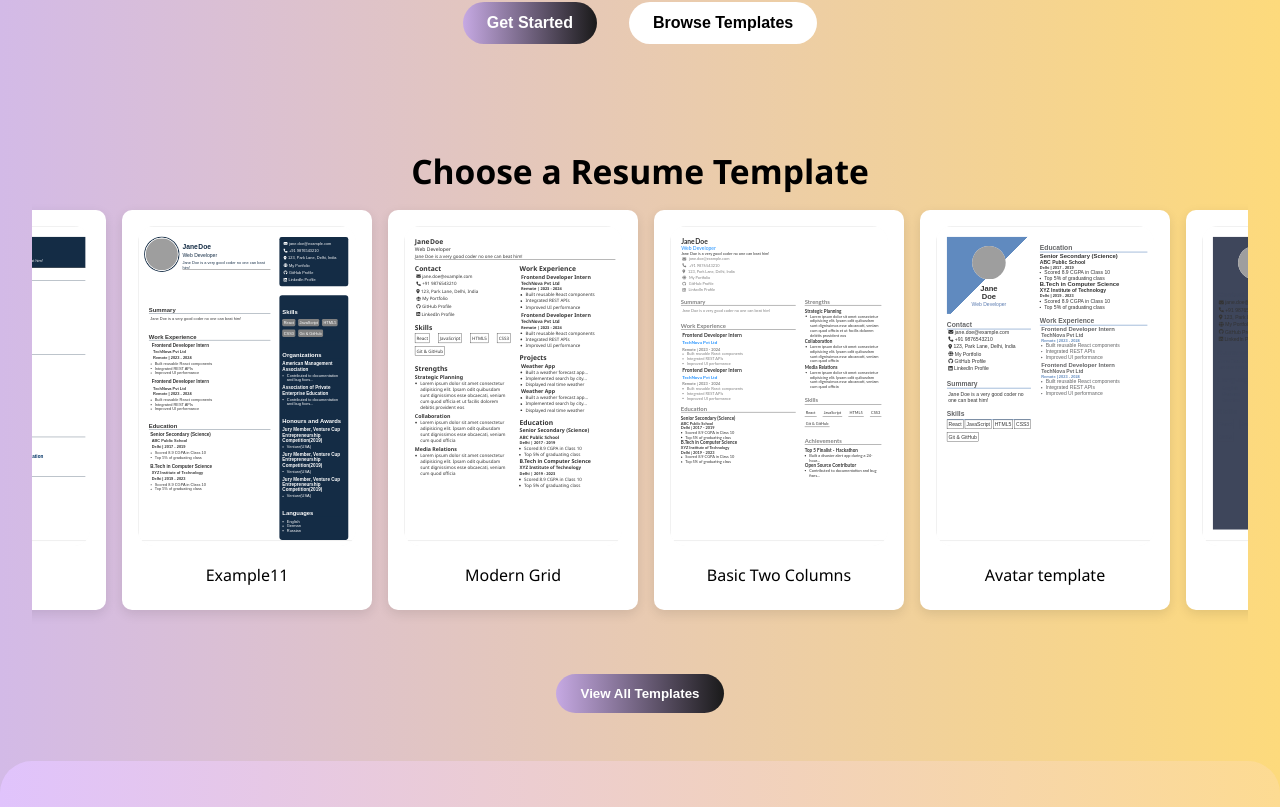
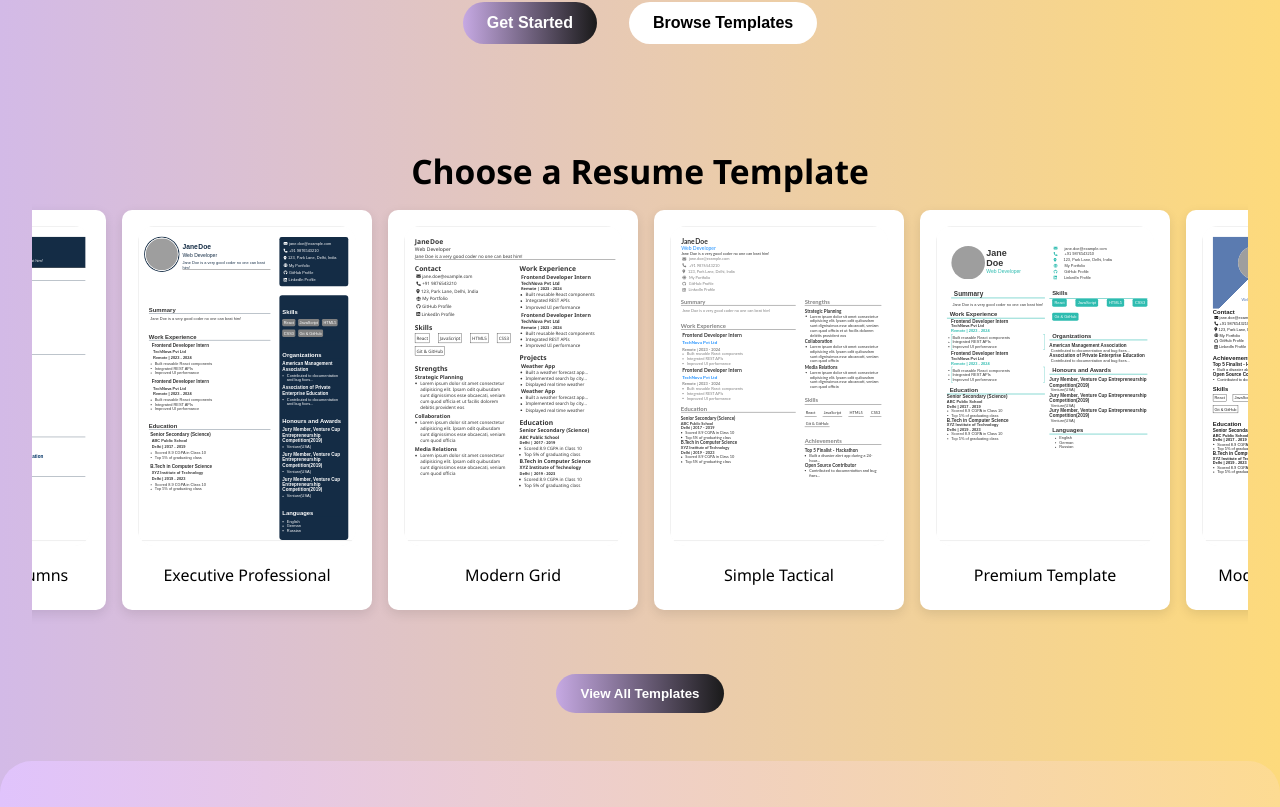
Before and after one commit to YashRajput74/testResumeBuilder, a React (Vite) app: page / in a window 1280 px wide. Shown: the part 425-1232 px from the top of the page. Built offline with nearby package versions, Linux system fonts and the light colour scheme; grey boxes are pictures that could not be loaded; what miragejs would draw is missing.

Commit message:
template name changes

```diff
--- a/src/data/templates.js
+++ b/src/data/templates.js
@@ -113,7 +113,7 @@ const template2 = {
 
 const template3 = {
     id: 3,
-    name: "Basic Two Columns",
+    name: "Simple Tactical",
     filteredColumn: "2",
     isAvatar: "false",
     layout: {
@@ -447,7 +447,7 @@ const template9 = {
 
 const template10 = {
     id: 10,
-    name: "Example 10",
+    name: "Premium Two Columns",
     pdf: "/templates/template10.pdf",
     filteredColumn: "2",
     isAvatar: "true",
@@ -488,7 +488,7 @@ const template10 = {
 };
 const template11 = {
     id: 11,
-    name: 'Example11',
+    name: 'Executive Professional',
     pdf: "/templates/template11.pdf",
     filteredColumn: "2",
     isAvatar: "true",
@@ -546,4 +546,4 @@ const template11 = {
     }
 };
 
-export const templates = [template1, template3, template4, template6, template7, template8, template9, template10, template11];
+export const templates = [template1, template3, template7, template9, template10, template11];
```
